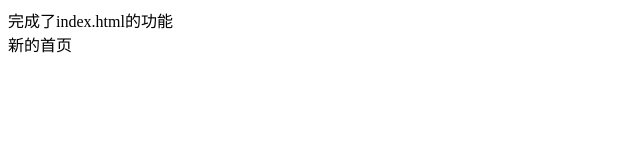
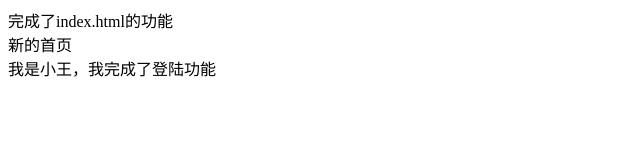
Before and after one commit to jinheihu/myfirsthobby, a plain HTML site: page index.html in a window 1280 px wide. Shown: the whole page, without its empty margins (0-640 px from the left). Drawn offline with Linux system fonts and the light colour scheme.

Commit message:
我是小王，我完成了登陆功能

```diff
--- a/index.html
+++ b/index.html
@@ -9,5 +9,6 @@
 <body>
   <div>完成了index.html的功能</div>
   <div>新的首页</div>
+  <div>我是小王，我完成了登陆功能</div>
 </body>
 </html>
--- /dev/null
+++ b/login.js
@@ -0,0 +1 @@
+console.log('登陆功能')
```
